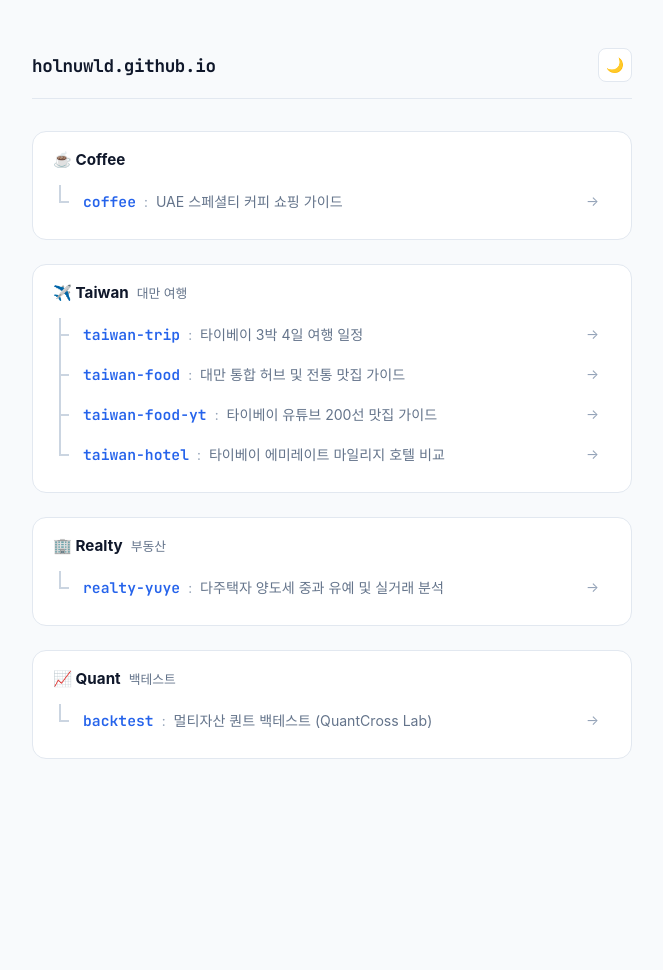
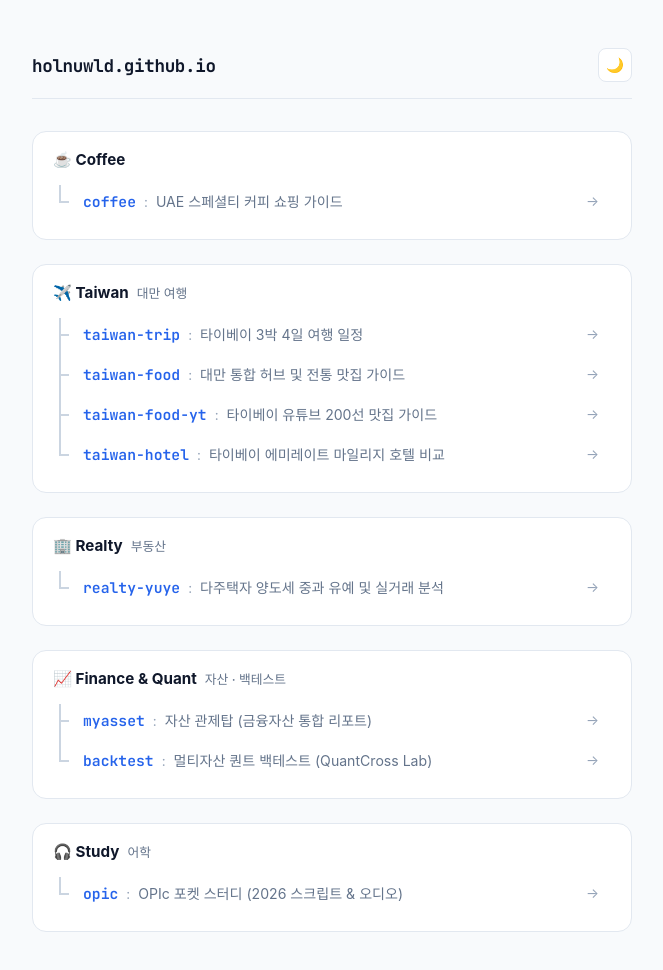
Before and after one commit to holnuwld/holnuwld.github.io, a plain HTML site: page index.html in a window 1280 px wide. Shown: the whole page, without its empty margins (308-971 px from the left). Before the commit the page ends 807 px from the top, so only its background shows below. Drawn offline with Linux system fonts and the light colour scheme; a web font is replaced by a local one.

Commit message:
Add opic and myasset repositories to portal tree

```diff
--- a/index.html
+++ b/index.html
@@ -331,19 +331,49 @@
         </ul>
       </section>
 
-      <!-- Backtest -->
+      <!-- Finance & Quant -->
       <section class="group">
         <div class="group-title">
-          <span>📈 Quant</span>
-          <span class="group-sub">백테스트</span>
+          <span>📈 Finance & Quant</span>
+          <span class="group-sub">자산 · 백테스트</span>
         </div>
         <ul class="branch-list">
+          <li class="branch-item">
+            <a href="https://holnuwld.github.io/myasset/" class="repo-link">
+              <div class="repo-main">
+                <span class="repo-name">myasset</span>
+                <span class="divider">:</span>
+                <span class="repo-desc">자산 관제탑 (금융자산 통합 리포트)</span>
+              </div>
+              <span class="arrow">→</span>
+            </a>
+          </li>
           <li class="branch-item">
             <a href="https://holnuwld.github.io/backtest/" class="repo-link">
               <div class="repo-main">
                 <span class="repo-name">backtest</span>
                 <span class="divider">:</span>
                 <span class="repo-desc">멀티자산 퀀트 백테스트 (QuantCross Lab)</span>
+              </div>
+              <span class="arrow">→</span>
+            </a>
+          </li>
+        </ul>
+      </section>
+
+      <!-- Study -->
+      <section class="group">
+        <div class="group-title">
+          <span>🎧 Study</span>
+          <span class="group-sub">어학</span>
+        </div>
+        <ul class="branch-list">
+          <li class="branch-item">
+            <a href="https://holnuwld.github.io/opic/" class="repo-link">
+              <div class="repo-main">
+                <span class="repo-name">opic</span>
+                <span class="divider">:</span>
+                <span class="repo-desc">OPIc 포켓 스터디 (2026 스크립트 & 오디오)</span>
               </div>
               <span class="arrow">→</span>
             </a>
```
